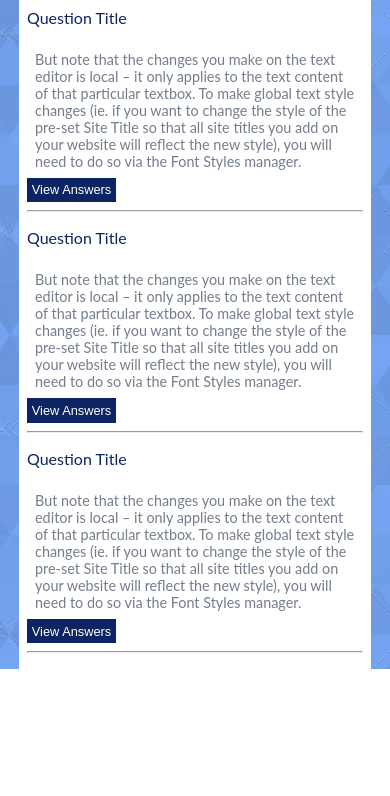
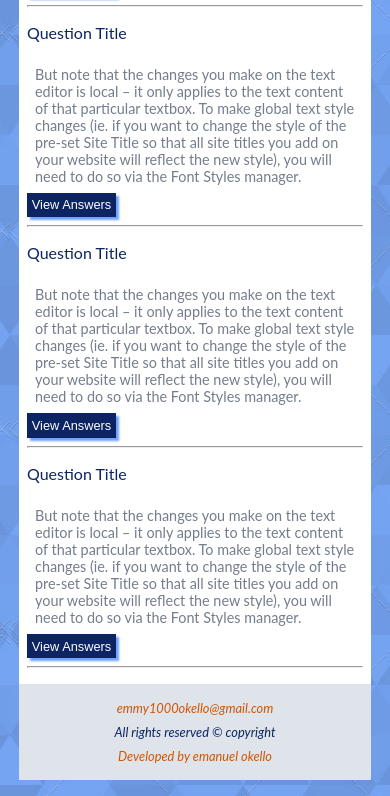
Before and after one commit to anyatibrian/StackOverflow-lite, a plain HTML site: page index.html in a window 390 px wide. Shown: the part 965-1761 px from the top of the page. Before the commit the page ends 1634 px from the top, so only its background shows below. Drawn offline with nearby package versions, Linux system fonts and the light colour scheme; a web font is replaced by a local one.

Commit message:
adds footer [#159680192 Fixes]

```diff
--- a/css/main.css
+++ b/css/main.css
@@ -16,7 +16,7 @@
     }
     /* style nav */
     header {
-        background: #ddebeb;
+        background: #dfe4ea;
         margin-top: .5rem;
         padding: .5rem;
         border-radius: .2rem;
@@ -248,12 +248,31 @@
         font-size: .9rem;
         padding: .5rem;
     }
-    .q-answer button{
+    .q-answer button {
         font-size: .8rem;
         background: #0c2461;
         border: none;
         padding: .3rem;
         color: #ffffff;
+        box-shadow: 3px 3px 2px #70a1ff;
+    }
+    /* footer */
+    #footer {
+        padding: .5rem;
+        background: #dfe4ea;
+        margin-bottom: 1rem;
+        position: relative;
+        bottom: 0;
+    }
+    .address {
+        padding: .5rem;
+        color: #d35400;
+        font-size: .8rem;
+        text-align: center;
+    }
+    .address span {
+        padding: .5rem;
+        color: #0c2461;
     }
 }
 
--- a/css/mobile.css
+++ b/css/mobile.css
@@ -187,7 +187,6 @@
         display: flex;
         flex-direction: row-reverse;
     }
-    .agree-item {}
     .terms {
         font-size: .6rem;
         padding: .5rem;
@@ -209,4 +208,31 @@
         appearance: none;
         font-weight: bold;
     }
+    /* summary */
+    #sum-article span {
+        display: block;
+        color: #d35400;
+        font-size: 1rem;
+        font-family: 'Old Standard TT', serif;
+        font-style: italic;
+    }
+    /* footer */
+    #footer {
+        padding: .5rem;
+        background: #dfe4ea;
+        margin-bottom: 1rem;
+        position: relative;
+        bottom: 0;
+    }
+    .address {
+        padding: .5rem;
+        color: #d35400;
+        font-size: .8rem;
+        text-align: center;
+    }
+    .address span {
+        display: block;
+        padding: .5rem;
+        color: #0c2461;
+    }
 }
--- a/index.html
+++ b/index.html
@@ -186,6 +186,17 @@
             </article>
         </section>
         <!-- end question section -->
+        <!-- start footer -->
+        <section id="footer">
+            <footer class="footer">
+                <address class="address">
+                    emmy1000okello@gmail.com
+                    <span>All rights reserved &#169; copyright </span>
+                    Developed by emanuel okello
+                </address>
+            </footer>
+        </section>
+        <!-- end footer -->
     </main>
     <!-- end main -->
 
```
